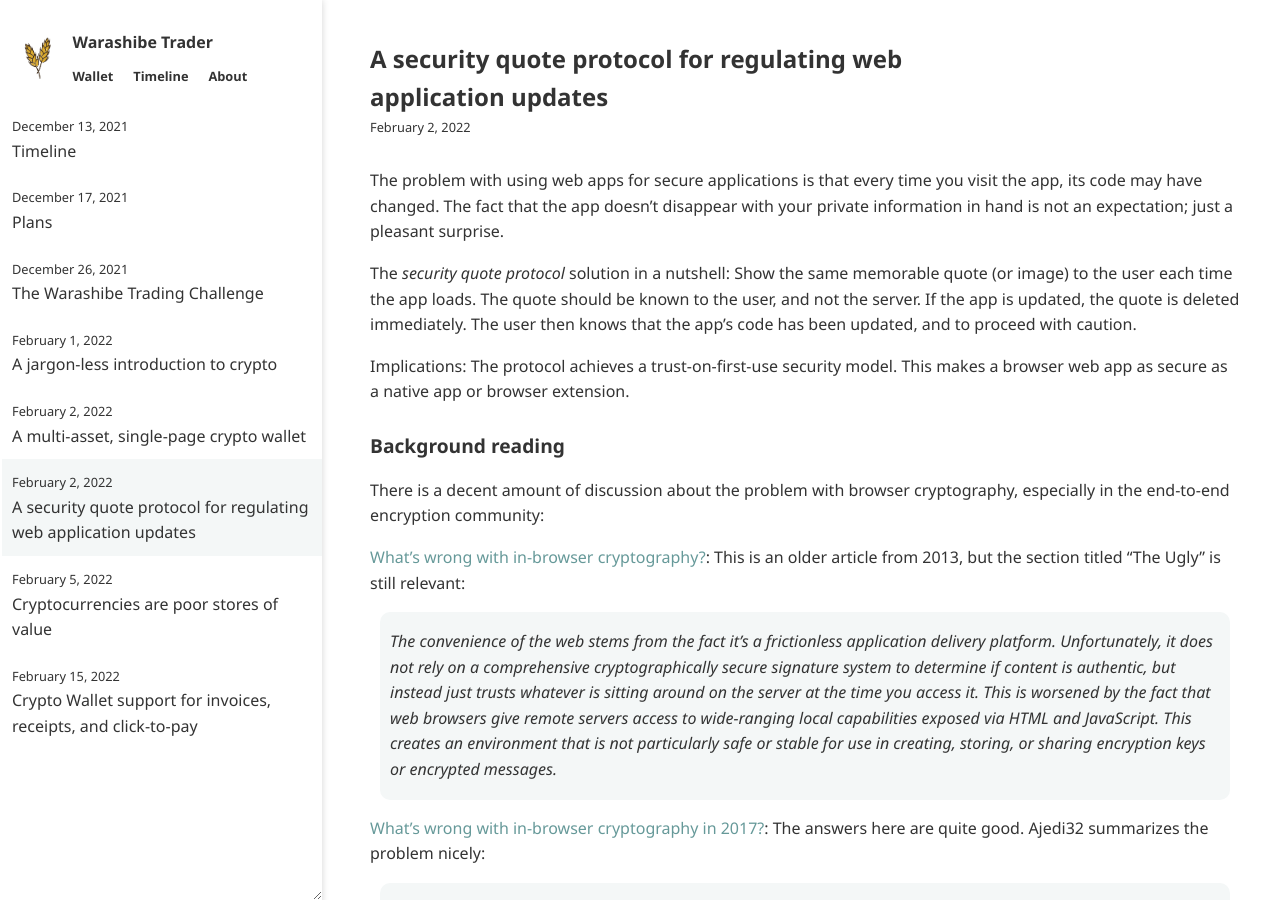
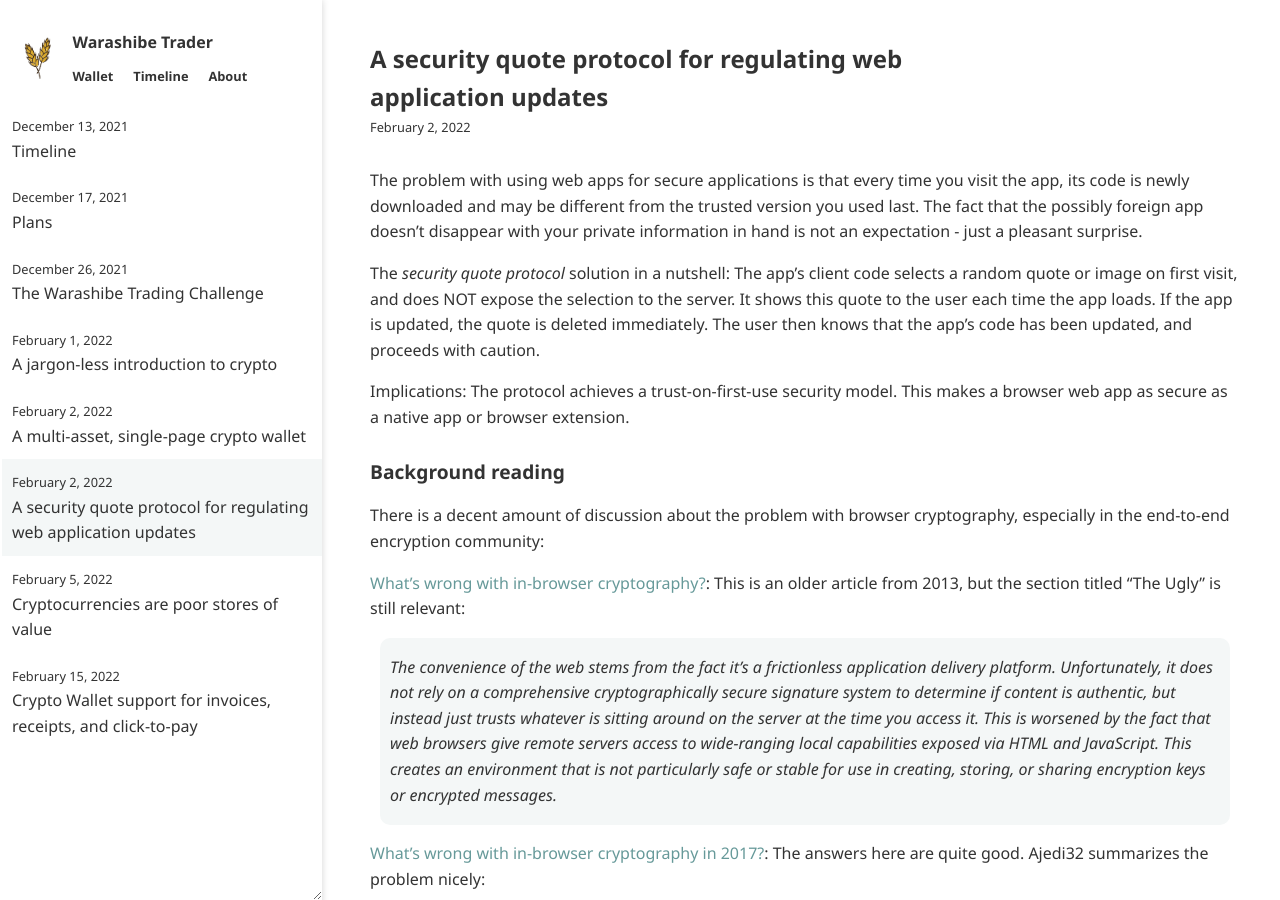
Before and after one commit to warashibetrader/warashibetrader.github.io, a Jekyll site: the page built from _posts/2022-02-02-security-quote-protocol.md, in a window 1280 px wide and 900 px high. Built offline with Jekyll 4.4.1, drawn with Linux system fonts in a browser that asks for light colours.

Commit message:
Update 2022-02-02-security-quote-protocol.md

```diff
--- a/_posts/2022-02-02-security-quote-protocol.md
+++ b/_posts/2022-02-02-security-quote-protocol.md
@@ -2,9 +2,9 @@
 title: "A security quote protocol for regulating web application updates"
 ---
 
-The problem with using web apps for secure applications is that every time you visit the app, its code may have changed. The fact that the app doesn't disappear with your private information in hand is not an expectation; just a pleasant surprise.
+The problem with using web apps for secure applications is that every time you visit the app, its code is newly downloaded and may be different from the trusted version you used last. The fact that the possibly foreign app doesn't disappear with your private information in hand is not an expectation - just a pleasant surprise.
 
-The _security quote protocol_ solution in a nutshell: Show the same memorable quote (or image) to the user each time the app loads. The quote should be known to the user, and not the server. If the app is updated, the quote is deleted immediately. The user then knows that the app's code has been updated, and to proceed with caution.
+The _security quote protocol_ solution in a nutshell: The app's client code selects a random quote or image on first visit, and does NOT expose the selection to the server. It shows this quote to the user each time the app loads. If the app is updated, the quote is deleted immediately. The user then knows that the app's code has been updated, and proceeds with caution.
 
 Implications: The protocol achieves a trust-on-first-use security model. This makes a browser web app as secure as a native app or browser extension.
 
```
